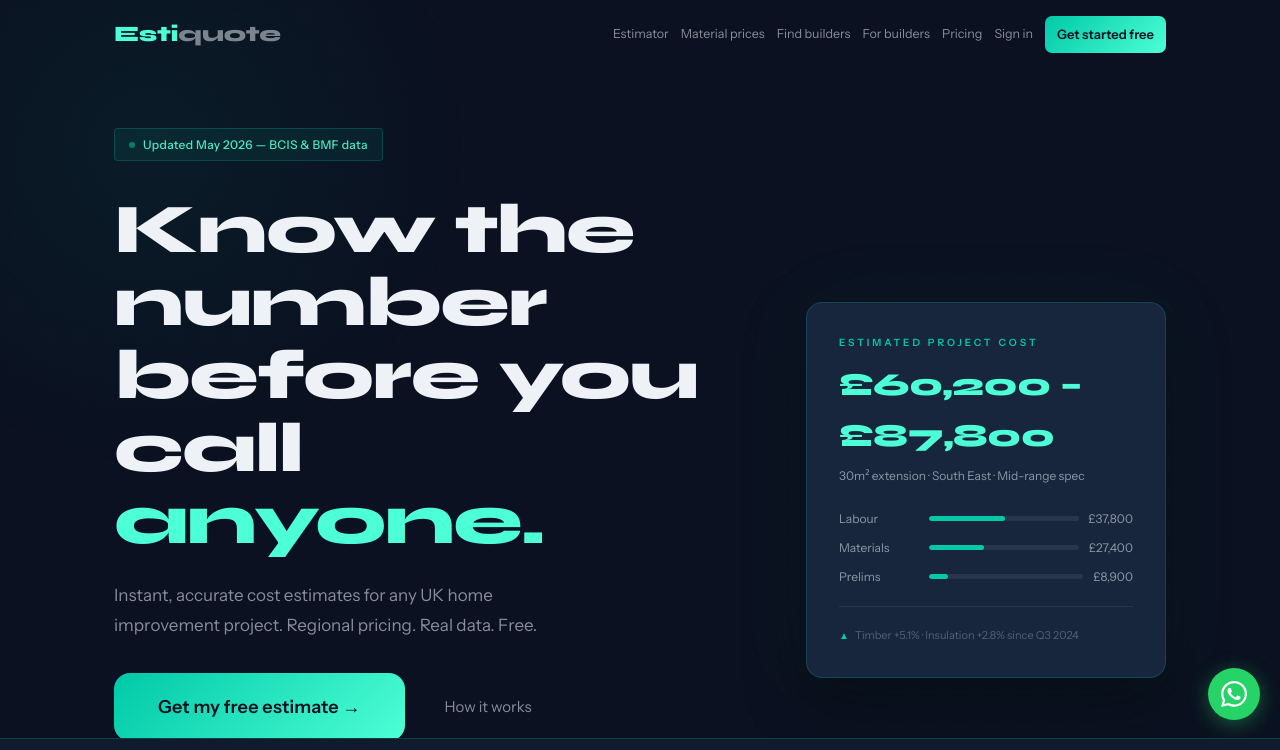
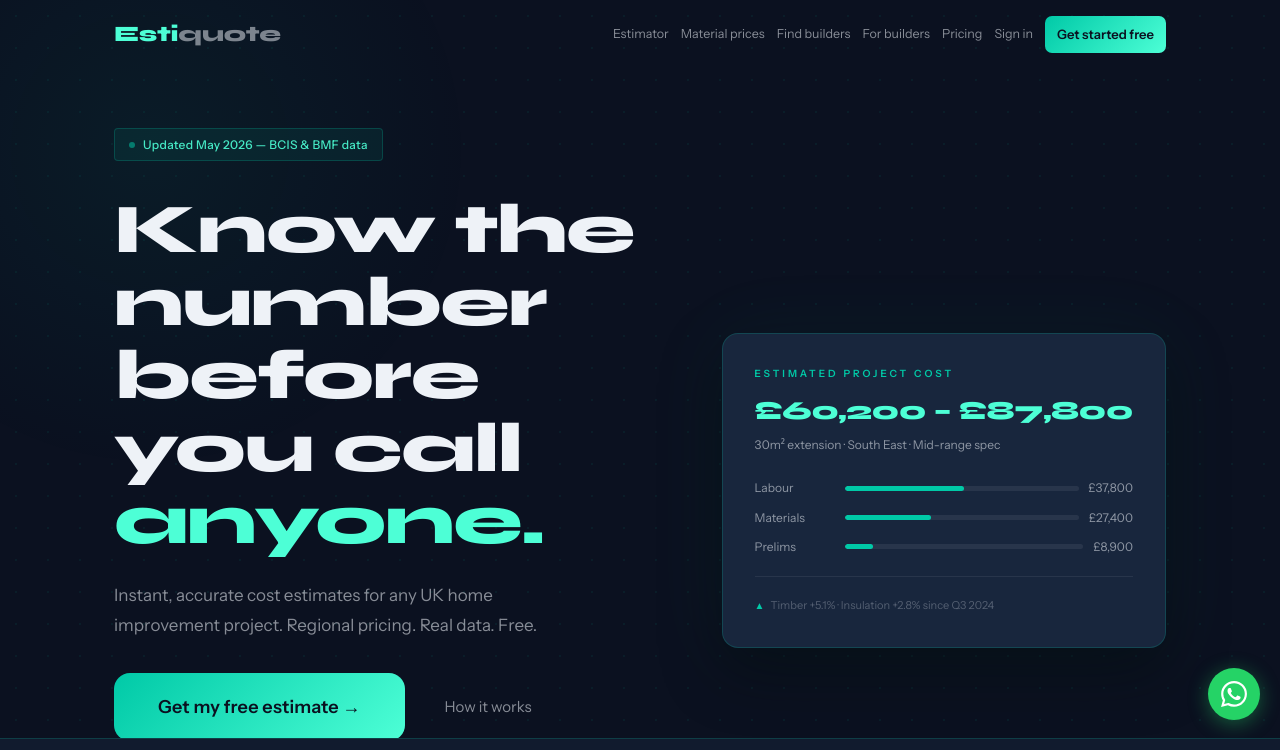
Before and after one commit to Socialscaffolding25/Estiquote, a website: page index.html in a window 1280 px wide. Shown: the top 750 px of the page. Drawn offline with nearby package versions, Linux system fonts and the light colour scheme.

Commit message:
Fix hc-range — prevent hero cost range wrapping onto two lines

```diff
--- a/css/landing.css
+++ b/css/landing.css
@@ -162,11 +162,12 @@
 
 .hc-range {
   font-family: var(--serif);
-  font-size: 32px;
+  font-size: 26px;
   font-weight: 800;
   color: var(--teal-light);
   letter-spacing: -0.5px;
   margin-bottom: 4px;
+  white-space: nowrap;
 }
 
 .hc-detail { font-size: 12px; color: var(--text-muted); margin-bottom: 1.5rem; }
```
